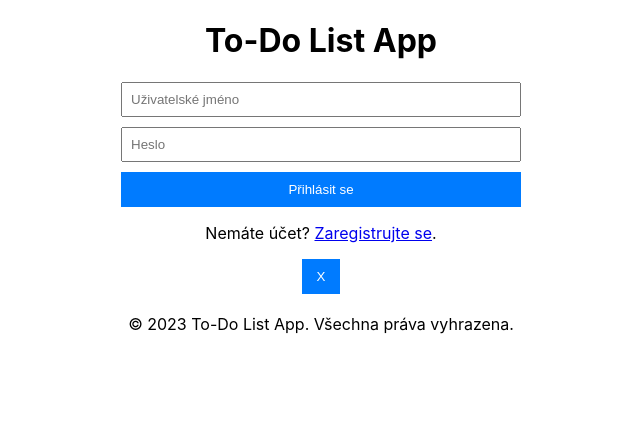
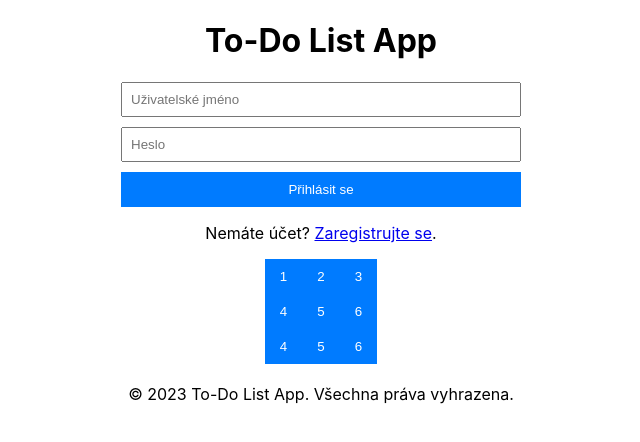
Before and after one commit to kajajelama/To_do_list, a React (Create React App) app in the folder my-react-app/: page / in a window 1280 px wide. Shown: the top 442 px of the page, without its empty margins (319-959 px from the left). Built offline with nearby package versions, Linux system fonts and the light colour scheme.

Commit message:
adding Board function

```diff
--- a/my-react-app/src/App.js
+++ b/my-react-app/src/App.js
@@ -3,7 +3,7 @@
 import LoginForm from './components/LoginForm';
 import Header from './components/Header';
 import Footer from './components/Footer';
-import Square  from './components/try';
+import Board from './components/try';
 
 
 
@@ -34,7 +34,7 @@
             </>
           )}
         </p>
-        <Square />
+        <Board />
       </main>
       <Footer />
     </div>
--- a/my-react-app/src/components/try.js
+++ b/my-react-app/src/components/try.js
@@ -1,7 +1,29 @@
 import React from 'react';
 
-export default function Square() {
-  return <button className="square">X</button>;
+function Square({ value }) {
+  return <button className="square">{ value }</button>;
+}
+
+export default function Board() {
+  return (
+    <>
+      <div className="board-row">
+        <Square value="1"/>
+        <Square value="2"/>
+        <Square value="3"/>
+      </div>
+      <div className="board-row">
+        <Square value="4"/>
+        <Square value="5"/>
+        <Square value="6"/>
+      </div>
+      <div className="board-row">
+        <Square value="4"/>
+        <Square value="5"/>
+        <Square value="6"/>
+      </div>
+    </>
+  );
 }
 
 
```
